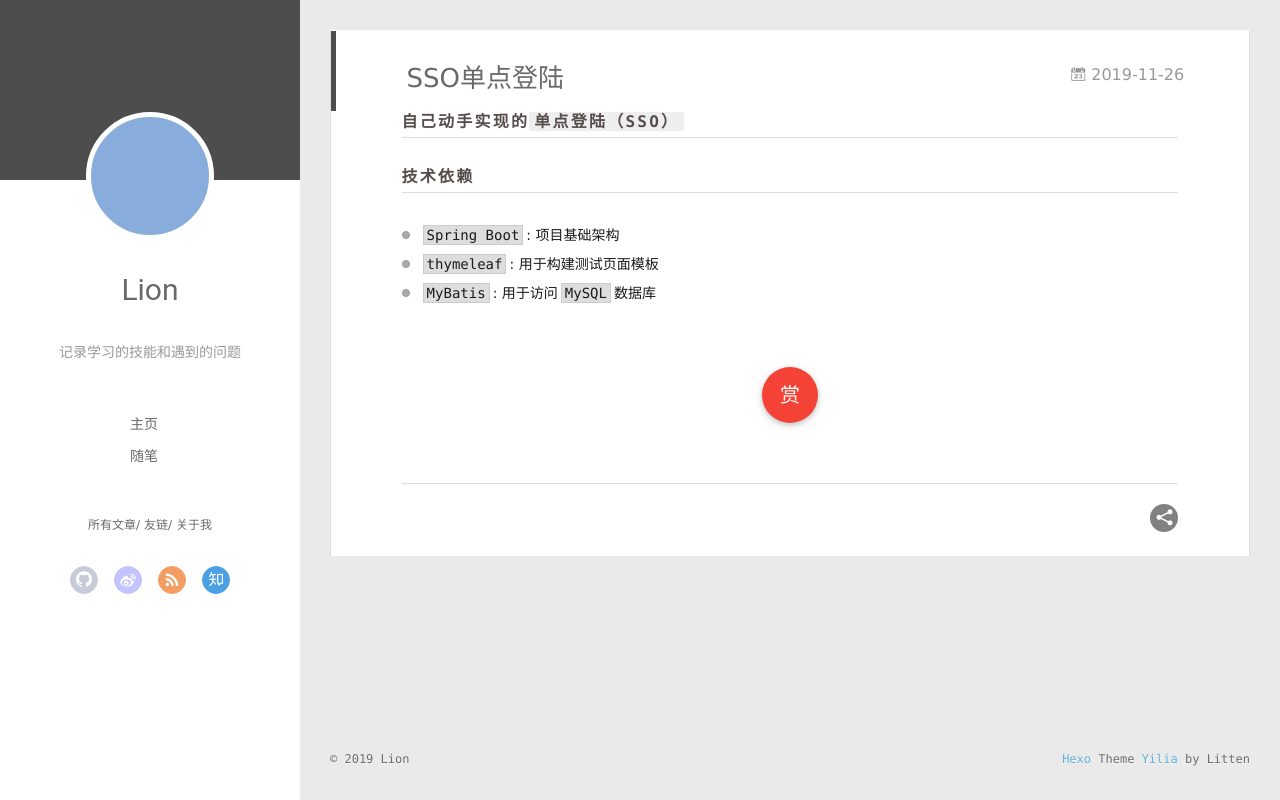
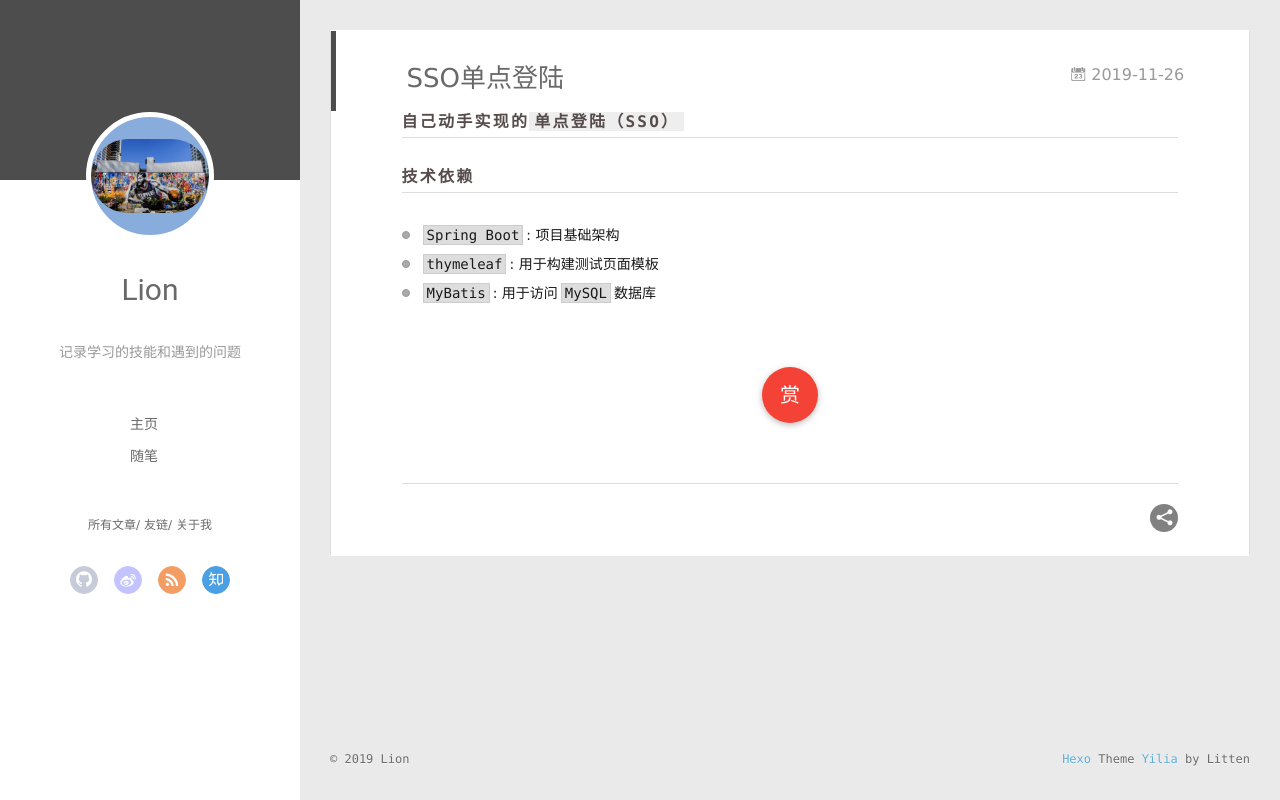
Before and after one commit to mutelion/mutelion.github.io, a plain HTML site: page 2019/11/26/hello-world/index.html in a window 1280 px wide. Drawn offline with Linux system fonts and the light colour scheme; no server answers.

Commit message:
Site updated: 2019-11-27 23:14:08

```diff
--- a/2019/11/26/hello-world/index.html
+++ b/2019/11/26/hello-world/index.html
@@ -45,7 +45,7 @@
 <div class="intrude-less">
 	<header id="header" class="inner">
 		<a href="/" class="profilepic">
-			<img src="" class="js-avatar">
+			<img src="/img/tt.png" class="js-avatar">
 		</a>
 		<hgroup>
 		  <h1 class="header-author"><a href="/">Lion</a></h1>
@@ -105,7 +105,7 @@
 	<div class="intrude-less">
 		<header id="header" class="inner">
 			<div class="profilepic">
-				<img src="" class="js-avatar">
+				<img src="/img/tt.png" class="js-avatar">
 			</div>
 			<hgroup>
 			  <h1 class="header-author js-header-author">Lion</h1>
```
Also changed, not shown: archives/2019/11/index.html (+2 -2 lines), archives/2019/index.html (+2 -2 lines), archives/index.html (+2 -2 lines), index.html (+2 -2 lines).
